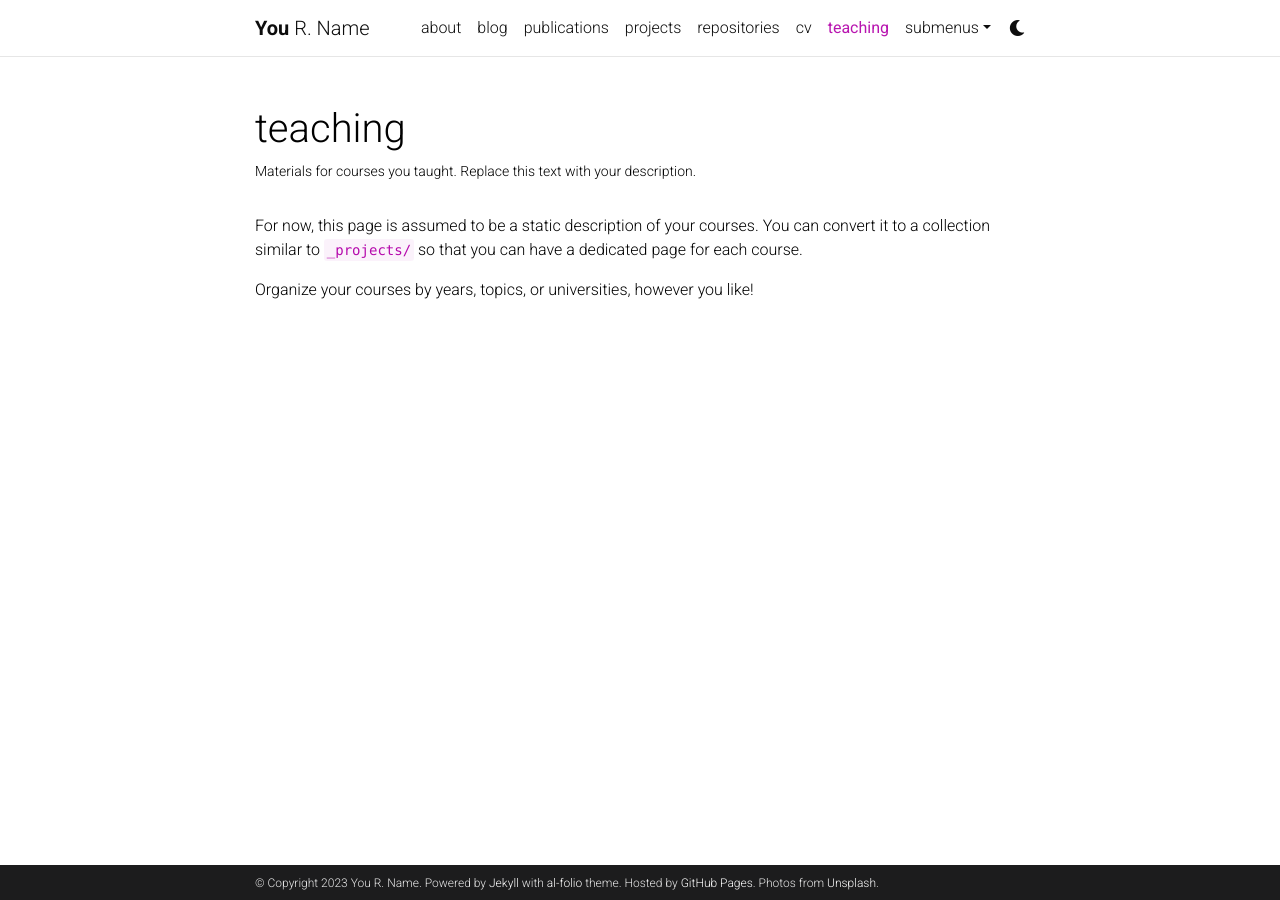
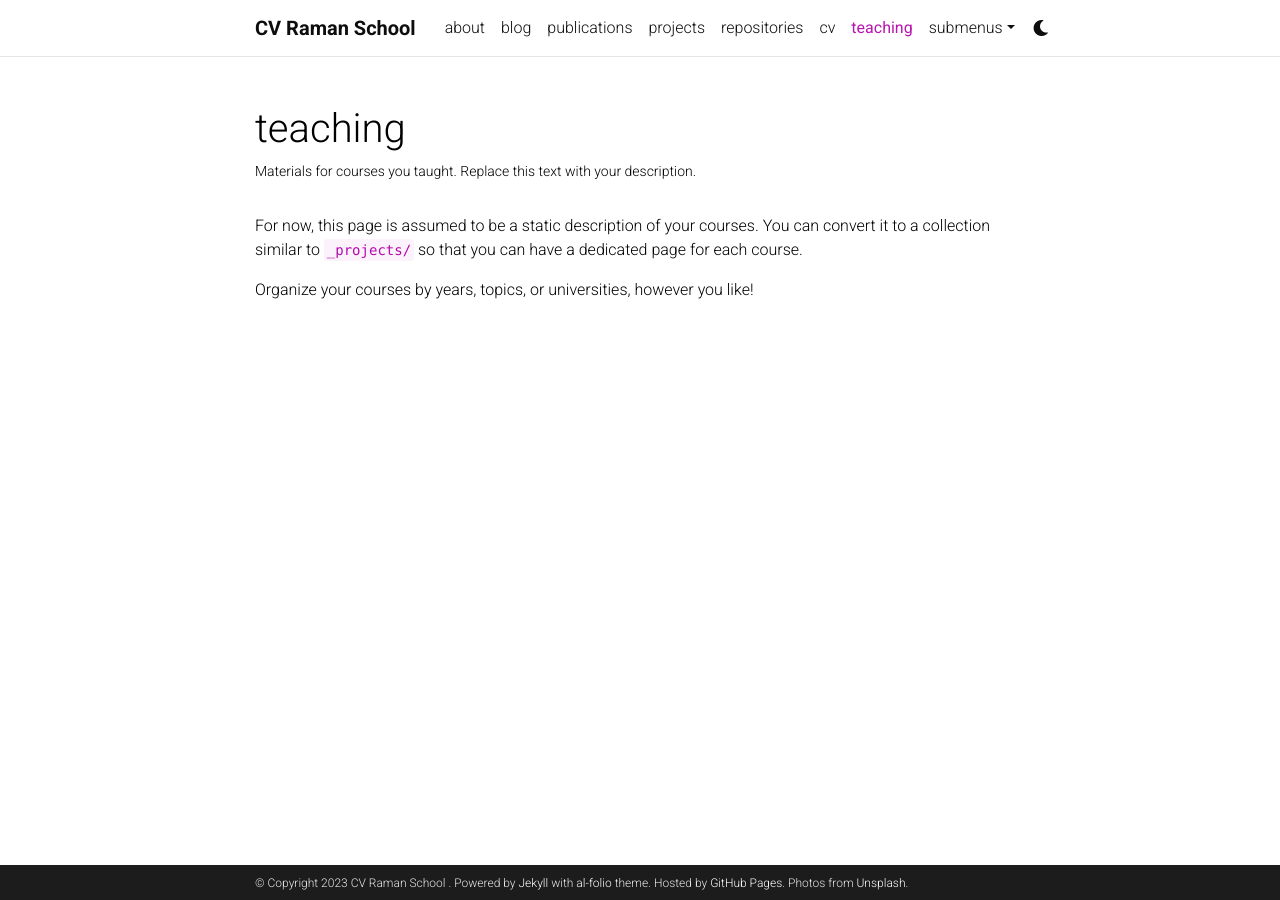
Before and after one commit to cvramanschool/cvramanschool.github.io, a Jekyll site: the page built from _pages/teaching.md, in a window 1280 px wide. Built offline with Jekyll 4.4.1, drawn with Linux system fonts in a browser that asks for light colours; comment, search, counter and statistics services are not loaded; a style sheet for code colours, icons or effects is not loaded.

Commit message:
Update _config.yml

```diff
--- a/_config.yml
+++ b/_config.yml
@@ -3,9 +3,9 @@
 # -----------------------------------------------------------------------------
 
 title: blank # the website title (if blank, full name will be used instead)
-first_name: You
-middle_name: R.
-last_name: Name
+first_name: CV Raman School
+middle_name:
+last_name:
 email: you@example.com
 description: > # the ">" symbol means to ignore newlines until "footer_text:"
   A simple, whitespace theme for academics. Based on [*folio](https://github.com/bogoli/-folio) design.
@@ -18,8 +18,8 @@
 lang: en # the language of your site (for example: en, fr, cn, ru, etc.)
 icon: ⚛️  # the emoji used as the favicon (alternatively, provide image name in /assets/img/)
 
-url: https://alshedivat.github.io # the base hostname & protocol for your site
-baseurl: /al-folio # the subpath of your site, e.g. /blog/
+url: https://cvramanschoolhsb.github.io # the base hostname & protocol for your site
+baseurl:  # the subpath of your site, e.g. /blog/
 last_updated: false # set to true if you want to display last updated in the footer
 impressum_path:  # set to path to include impressum link in the footer, use the same path as permalink in a page, helps to conform with EU GDPR
 
```
